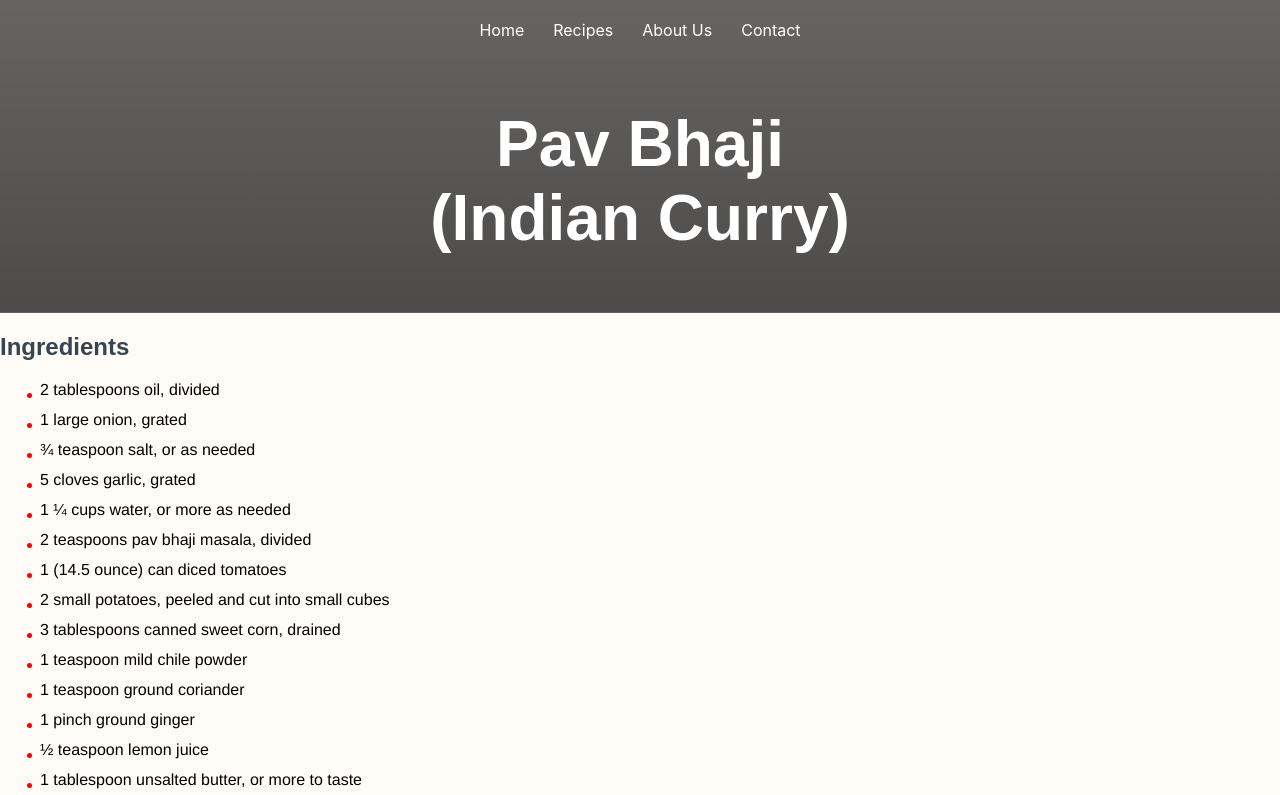
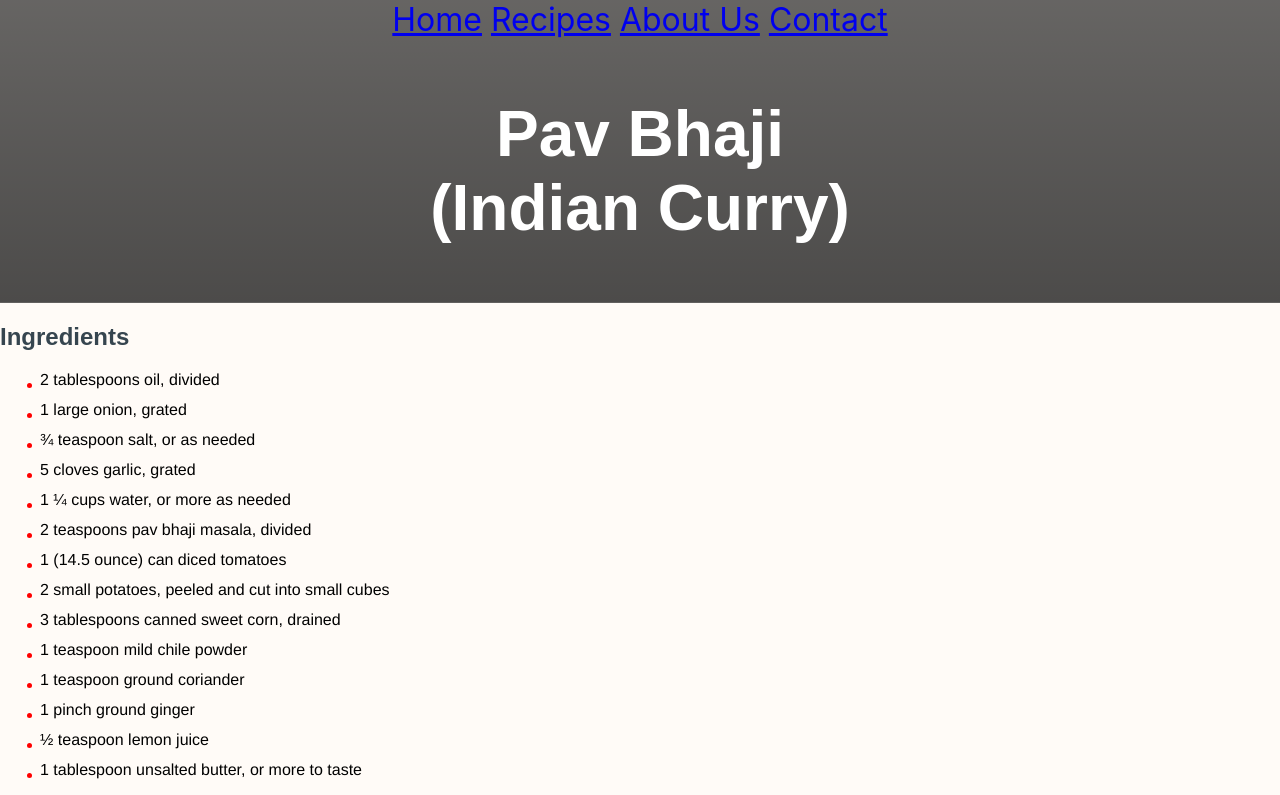
Before and after one commit to Upanishadkachroo/saitactivity, a plain HTML site: page recipe1.html in a window 1280 px wide. Shown: the top 795 px of the page. Drawn offline with Linux system fonts and the light colour scheme; files whose address does not match are found by name.

Commit message:
Update style.css

```diff
--- a/style.css
+++ b/style.css
@@ -1,25 +1,6 @@
 body {
   margin: 0;
   background-color: #fffbf7;
-}
-
-nav {
-  color: white;
-  padding: 5px;
-  text-align: center;
-}
-
-nav a {
-  color: white;
-  text-decoration: none;
-  padding: 5px 10px;
-  font-size: medium;
-  border-radius: 5px;
-}
-
-nav a:hover {
-  background-color: #ff5252;
-  color: white;
 }
 
 h1 {
@@ -52,6 +33,7 @@ h3 {
 
   background-image: linear-gradient(rgba(0, 0, 0, 0.6), rgba(0, 0, 0, 0.7)),
     url(/images/depositphotos_408212422-stock-photo-pav-bhaji-indian-traditional-popular.jpg);
+
   z-index: -1;
   font-family: "Titillium Web", BlinkMacSystemFont, "Segoe UI", Roboto,
     Oxygen-Sans, Ubuntu, Cantarell, "Helvetica Neue", sans-serif;
@@ -124,9 +106,15 @@ ul > li::before {
   border-radius: 15px;
   box-shadow: 0 5px 7px 5px rgba(0, 0, 0, 0.3);
 }
-
 .card:hover {
   transform: scale(1.05);
+
+
+
+}
+
+.card:hover img{
+  filter:grayscale(0%);
 }
 
 @media screen and (max-width: 767px) {
@@ -140,7 +128,13 @@ ul > li::before {
   height: auto;
   border-radius: 8px;
   margin-bottom: 10px;
+  filter:grayscale(100%);
 }
+
+
+/* .card img:hover{
+  filter:grayscale(0%);
+} */
 .card h2 {
   color: #36454f;
   margin: 10px;
@@ -172,4 +166,5 @@ footer {
   background-color: #fffbf7;
   color: #777777;
   text-align: center;
+
 }
```
